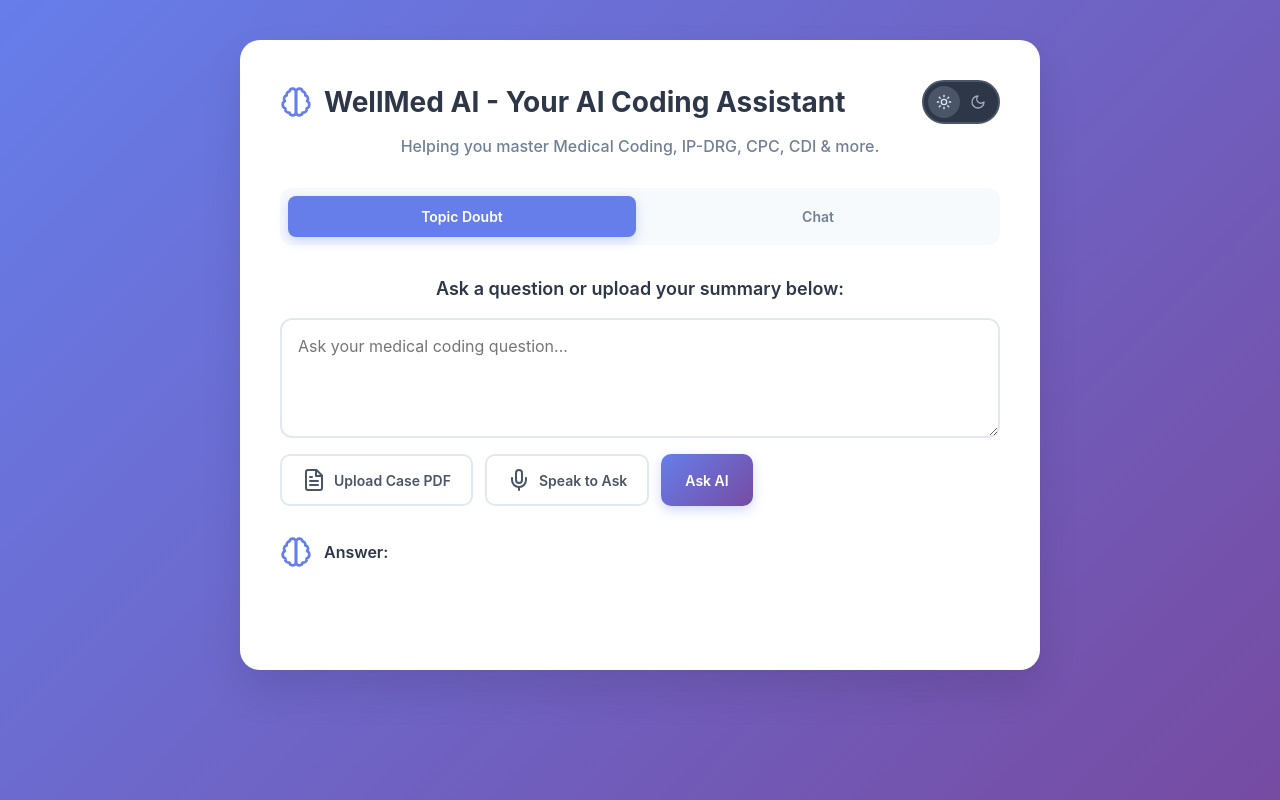
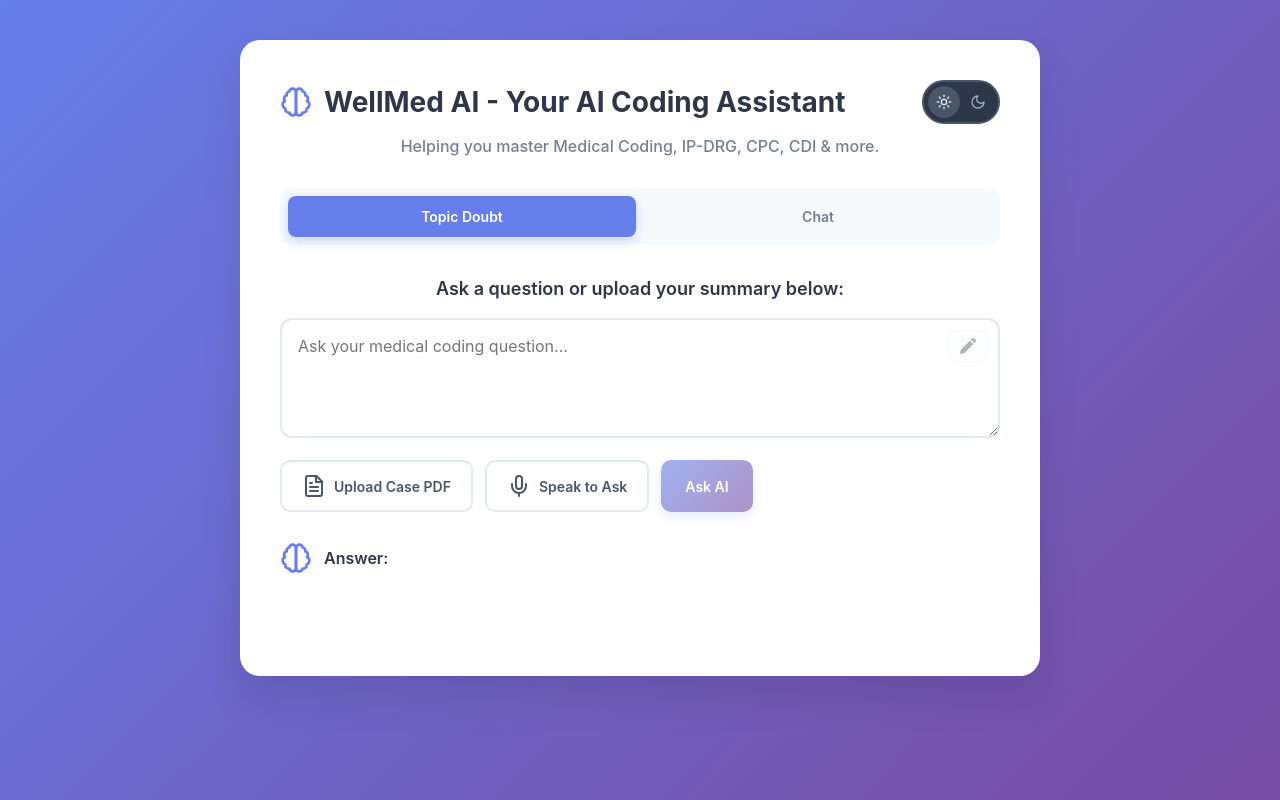
Before and after one commit to katikolakarthik/Wellmade-ai, a React (Vite) app: page / in a window 1280 px wide. Built offline with nearby package versions, Linux system fonts and the light colour scheme.

Commit message:
Update App.jsx

```diff
--- a/src/App.jsx
+++ b/src/App.jsx
@@ -1,7 +1,8 @@
 import React, { useState, useRef, useEffect } from 'react';
-import { Brain, FileText, Mic, CheckCircle, Bookmark, MessageSquare, Sun, Moon, Square } from 'lucide-react';
+import { Brain, FileText, Mic, CheckCircle, Bookmark, MessageSquare, Sun, Moon, Square, Loader2 } from 'lucide-react';
 import Chat from './components/Chat';
 import { API_BASE_URL } from './config';
+import pencilIcon from './assets/pencil.png';
 import './App.css';
 
 function App() {
@@ -18,9 +19,13 @@ function App() {
   const [isListening, setIsListening] = useState(false);
   const [isDarkMode, setIsDarkMode] = useState(false);
   const [abortController, setAbortController] = useState(null);
+  const [isPdfUploading, setIsPdfUploading] = useState(false);
+  const [isEditing, setIsEditing] = useState(false);
+  const [editText, setEditText] = useState('');
   const fileInputRef = useRef(null);
   const recognitionRef = useRef(null);
   const questionInputRef = useRef(null);
+  const editInputRef = useRef(null);
 
 const [sessionId, setSessionId] = useState('user23');
 
@@ -329,6 +334,7 @@ const handleFileUpload = async (event) => {
   const file = event.target.files[0];
   if (file) {
     if (file.type === 'application/pdf') {
+      setIsPdfUploading(true);
       setUploadedFile(file);
 
       try {
@@ -352,6 +358,10 @@ const handleFileUpload = async (event) => {
       } catch (error) {
         console.error('PDF Analysis Error:', error);
         alert(`Failed to analyze PDF: ${error.message}. Please try uploading a different PDF file.`);
+        setUploadedFile(null);
+        setPdfContent('');
+      } finally {
+        setIsPdfUploading(false);
       }
     } else {
       alert('Please upload a PDF file.');
@@ -376,6 +386,41 @@ const handleFileUpload = async (event) => {
       fileInputRef.current?.click();
     }
   };
+
+  const handleEditQuestion = () => {
+    setIsEditing(true);
+    setEditText(question);
+  };
+
+  const handleSaveEdit = () => {
+    if (!editText.trim()) return;
+    setQuestion(editText);
+    setIsEditing(false);
+    setEditText('');
+  };
+
+  const handleCancelEdit = () => {
+    setIsEditing(false);
+    setEditText('');
+  };
+
+  const handleEditKeyPress = (e) => {
+    if (e.key === 'Enter' && !e.shiftKey) {
+      e.preventDefault();
+      handleSaveEdit();
+    } else if (e.key === 'Escape') {
+      e.preventDefault();
+      handleCancelEdit();
+    }
+  };
+
+  // Focus edit input when editing starts
+  useEffect(() => {
+    if (isEditing && editInputRef.current) {
+      editInputRef.current.focus();
+      editInputRef.current.setSelectionRange(editText.length, editText.length);
+    }
+  }, [isEditing, editText.length]);
 
   return (
     <div className="app">
@@ -432,13 +477,65 @@ const handleFileUpload = async (event) => {
             <div className="question-section">
               <h3>Ask a question or upload your summary below:</h3>
               <div className="input-container">
+                {isEditing ? (
+                  <div className="edit-question-container">
+                    <textarea
+                      ref={editInputRef}
+                      value={editText}
+                      onChange={(e) => setEditText(e.target.value)}
+                      onKeyPress={handleEditKeyPress}
+                      placeholder="Edit your question..."
+                      className="edit-question-input"
+                      style={{ color: isDarkMode ? '#e2e8f0' : '#2d3748' }}
+                      rows={Math.max(3, editText.split('\n').length)}
+                      autoFocus
+                    />
+                    <div className="edit-actions">
+                      <button
+                        onClick={handleSaveEdit}
+                        className="submit-edit-btn"
+                        title="Submit edit"
+                      >
+                        Submit
+                      </button>
+                      <button
+                        onClick={handleCancelEdit}
+                        className="cancel-edit-btn"
+                        title="Cancel edit"
+                      >
+                        X
+                      </button>
+                    </div>
+                  </div>
+                ) : (
+                  <>
+                    <div className="question-input-wrapper">
                       <textarea
                         ref={questionInputRef}
                         value={question}
                         onChange={(e) => setQuestion(e.target.value)}
                         placeholder="Ask your medical coding question..."
                         className="question-input"
+                        style={{ color: isDarkMode ? '#e2e8f0' : '#2d3748' }}
                       />
+                      <button
+                        onClick={handleEditQuestion}
+                        className="edit-question-btn"
+                        title="Edit question"
+                        disabled={!question.trim()}
+                      >
+                        <img
+                          src={pencilIcon}
+                          alt="Edit"
+                          style={{
+                            width: '16px',
+                            height: '16px',
+                            filter: 'brightness(0.6)',
+                            transition: 'filter 0.3s ease'
+                          }}
+                        />
+                      </button>
+                    </div>
                     <div className="button-group">
                       <input
                         type="file"
@@ -448,16 +545,26 @@ const handleFileUpload = async (event) => {
                         style={{ display: 'none' }}
                       />
                       <button
-                    className={`upload-btn ${uploadedFile ? 'uploaded' : ''}`}
+                        className={`upload-btn ${uploadedFile ? 'uploaded' : ''} ${isPdfUploading ? 'uploading' : ''}`}
                         onClick={handleUploadClick}
+                        disabled={isPdfUploading}
                       >
+                        {isPdfUploading ? (
+                          <>
+                            <Loader2 size={16} className="animate-spin" />
+                            Uploading...
+                          </>
+                        ) : (
+                          <>
                             <FileText />
                             {uploadedFile ? `Remove PDF: ${uploadedFile.name}` : 'Upload Case PDF'}
+                          </>
+                        )}
                       </button>
                       <button
                         className={`speak-btn ${isListening ? 'listening' : ''}`}
                         onClick={handleSpeakToAsk}
-                    disabled={isLoading}
+                        disabled={isLoading || isPdfUploading}
                       >
                         <Mic />
                         {isListening ? 'Listening...' : 'Speak to Ask'}
@@ -465,7 +572,7 @@ const handleFileUpload = async (event) => {
                       <button
                         className="ask-btn"
                         onClick={handleAskAI}
-                    disabled={isLoading}
+                        disabled={isLoading || isPdfUploading || !question.trim()}
                       >
                         {isLoading ? 'Processing...' : 'Ask AI'}
                       </button>
@@ -480,6 +587,8 @@ const handleFileUpload = async (event) => {
                         </button>
                       )}
                     </div>
+                  </>
+                )}
               </div>
             </div>
 
```
Lines whose indentation alone changed are shown as unchanged.
